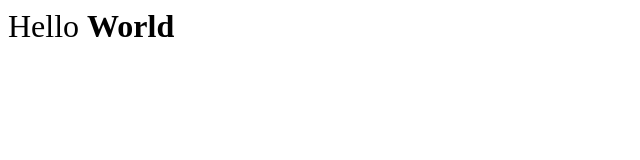
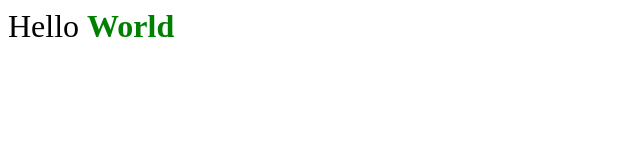
Before and after one commit to drpelikz/drpelikz.github.io, a plain HTML site: page index.html in a window 1280 px wide. Shown: the full height of the page, 0-640 px from the left. Drawn offline with Linux system fonts and the light colour scheme.

Commit message:
Update index.html

```diff
--- a/index.html
+++ b/index.html
@@ -3,6 +3,6 @@
   My first website.
   </title>
     <body>
-      <font size="6">Hello <b>World</b></font>
+      <font size="6">Hello <font color="green"><b>World</b></font>
     </body>
 </html>
```
